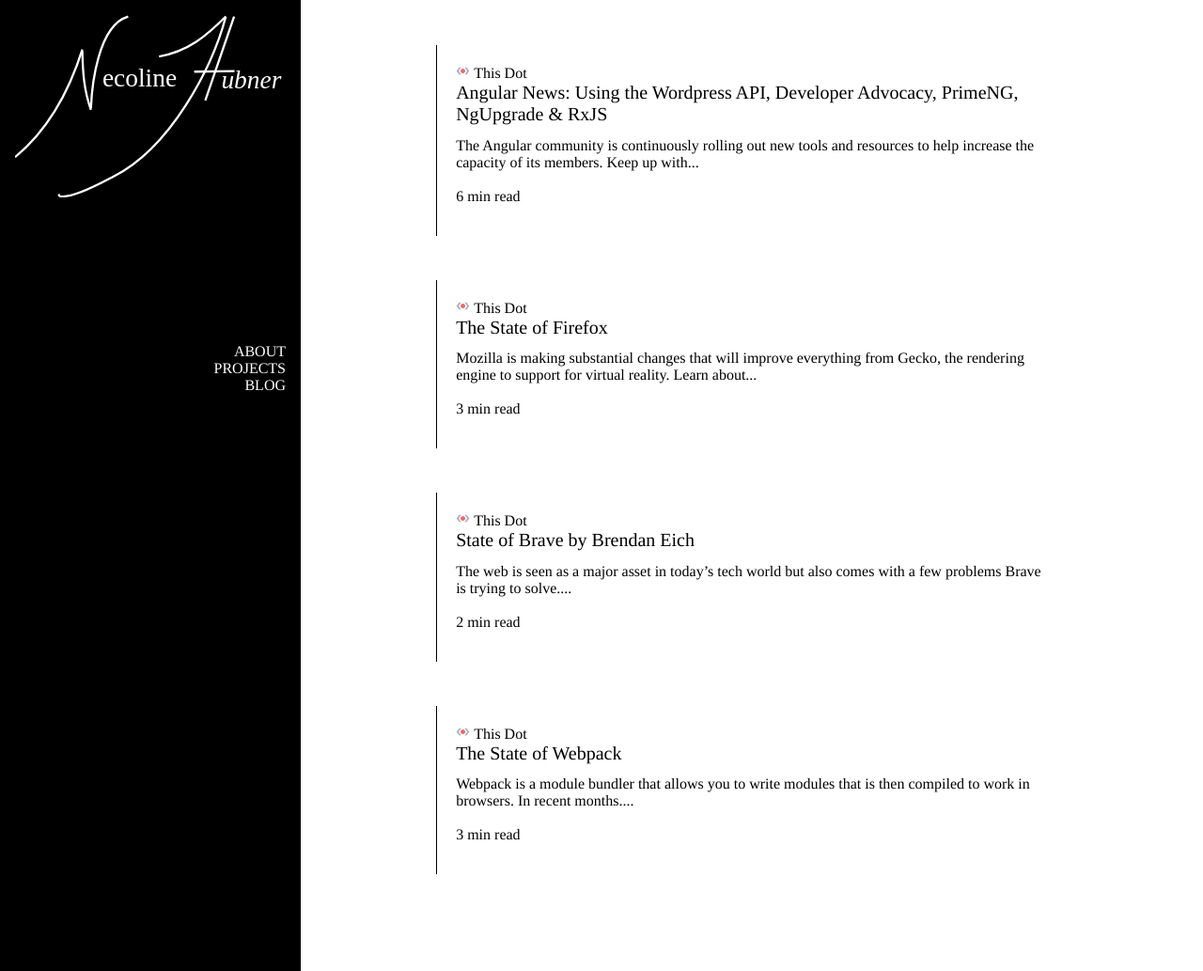
After one commit to necoline/personal-site, a PHP site: page /blog.html in a window 1280 px wide. The commit adds this page. Shown: the whole page at 94% size. Run offline with PHP 8.4, Linux system fonts and the light colour scheme.

Commit message:
blog finished

```diff
--- /dev/null
+++ b/blog.html
@@ -0,0 +1,92 @@
+<!DOCTYPE html>
+<html>
+  <head>
+    <link rel="stylesheet" href="css/main.css">
+    <meta name="viewport" content="width=device-width, initial-scale=1.0"/>
+  </head>
+  <body>
+    <div class="page-wrapper">
+    <nav class="side-nav">
+      <div class="nav-header">
+        <img src="css/icons/name.svg" class="site-logo"/>
+      </div>
+      <div class="nav-wrapper">
+        <ul class="nav-list">
+          <li><a href="/" class="menu-item a-tag font">ABOUT</a></li>
+          <li><a href="projects.html" class="menu-item a-tag font">PROJECTS</a></li>
+          <li><a href="blog.html" class="menu-item a-tag font">BLOG</a></li>
+        </ul>
+      </div>
+    </nav>
+    <div class="main-page">
+      <div class="main-body">
+        <div class="card">
+          <div class="company-container">
+          <a href="https://www.thisdot.co/" target="_blank" class="a-tag" >
+            <img src="css/icons/thisdot.png" class="company-img"/>
+            <p class="company-text font">This Dot</p>
+          </a>
+        </div>
+          <a href="https://news.thisdot.co/angular-news-wordpress-api-developer-advocacy-primeng-ngupgrade-rxjs-f47608344492" target="_blank" class="a-tag">
+          <p class="card-header font ">Angular News: Using the Wordpress API, Developer Advocacy, PrimeNG, NgUpgrade & RxJS</p>
+          </a>
+            <p class="card-content font">The Angular community is continuously rolling out new tools and resources to help increase the capacity of its members. Keep up with...
+              <br />
+              <br />
+              6 min read
+            </p>
+        </div>
+        <div class="card">
+          <div class="company-container">
+          <a href="https://www.thisdot.co/" target="_blank" class="a-tag" >
+            <img src="css/icons/thisdot.png" class="company-img"/>
+            <p class="company-text font">This Dot</p>
+          </a>
+        </div>
+          <a href="https://news.thisdot.co/the-state-of-firefox-96b35643aede" target="_blank" class="a-tag">
+          <p class="card-header font ">The State of Firefox</p>
+          </a>
+            <p class="card-content font">Mozilla is making substantial changes that will improve everything from Gecko, the rendering engine to support for virtual reality. Learn about...
+              <br />
+              <br />
+              3 min read
+            </p>
+        </div>
+        <div class="card">
+          <div class="company-container">
+          <a href="https://www.thisdot.co/" target="_blank" class="a-tag" >
+            <img src="css/icons/thisdot.png" class="company-img"/>
+            <p class="company-text font">This Dot</p>
+          </a>
+        </div>
+          <a href="https://news.thisdot.co/state-of-brave-by-brendan-eich-2bd0109489be" target="_blank" class="a-tag">
+          <p class="card-header font ">State of Brave by Brendan Eich</p>
+          </a>
+            <p class="card-content font">The web is seen as a major asset in today’s tech world but also comes with a few problems Brave is trying to solve....
+              <br />
+              <br />
+              2 min read
+            </p>
+        </div>
+        <div class="card">
+        <div class="company-container">
+        <a href="https://www.thisdot.co/" target="_blank" class="a-tag" >
+          <img src="css/icons/thisdot.png" class="company-img"/>
+          <p class="company-text font">This Dot</p>
+        </a>
+      </div>
+        <a href="https://news.thisdot.co/the-state-of-webpack-f6a78a7f60ed" target="_blank" class="a-tag">
+        <p class="card-header font ">The State of Webpack</p>
+        </a>
+          <p class="card-content font">Webpack is a module bundler that allows you to write modules that is then compiled to work in browsers. In recent months....
+            <br />
+            <br />
+            3 min read
+          </p>
+        </div>
+
+    </div>
+
+    </div>
+  </body>
+</html>
--- a/css/main.css
+++ b/css/main.css
@@ -6,6 +6,10 @@
 
 .font {
   font-family: "Avenir", Times, serif;
+}
+
+.a-tag {
+  text-decoration: none;
 }
 
 /*buttons*/
@@ -18,12 +22,8 @@
   margin: 0;
   background-color: white;
   text-align: center;
-  font-size: 12px;
+  font-size: 14px;
   color: black;
-}
-
-.button-link {
-  text-decoration: none;
 }
 
 .two-buttons-outline {
@@ -79,12 +79,11 @@
 
 .nav-list {
   list-style-type: none;
-  margin: 100% 0%;
+  margin: 120% 0%;
   text-align: right;
 }
 
 .menu-item {
-  text-decoration: none;
   color: white;
 }
 
@@ -100,7 +99,7 @@
 
 .main-page {
   grid-column: 2 / 4;
-  height: 95vh;
+  height: 99vh;
   overflow-y: scroll;
 }
 
@@ -123,6 +122,7 @@
 .header {
   font-weight: lighter;
   font-size: 30px;
+  color: black;
 }
 
 .bullet-point {
@@ -132,3 +132,40 @@
 .paragraph {
   margin-top: 0;
 }
+
+/* manifest */
+
+.card {
+  border-left: thin double black;
+  padding: 3%;
+  margin-bottom: 7%;
+}
+
+.company-container {
+  display: inline-flex;
+}
+
+.company-img {
+  display: inline;
+  width: 15px;
+}
+
+.company-text {
+  display: inline;
+  color: black;
+}
+
+.card-header {
+  margin: 0;
+  font-weight: lighter;
+  font-size: 20px;
+  color: black;
+}
+
+.card-header:hover {
+  color: #06C1F7;
+}
+
+.card-content {
+  margin: 2% 0%;
+}
```
Also changed, not shown: index.html (+4 -4 lines), projects.html (+10 -10 lines), css/icons/bullet.svg (renamed from css/bullet.svg), css/icons/button.svg (renamed from css/button.svg), css/icons/name.svg (renamed from css/name.svg), css/icons/thisdot.png (added), 1 other file.
